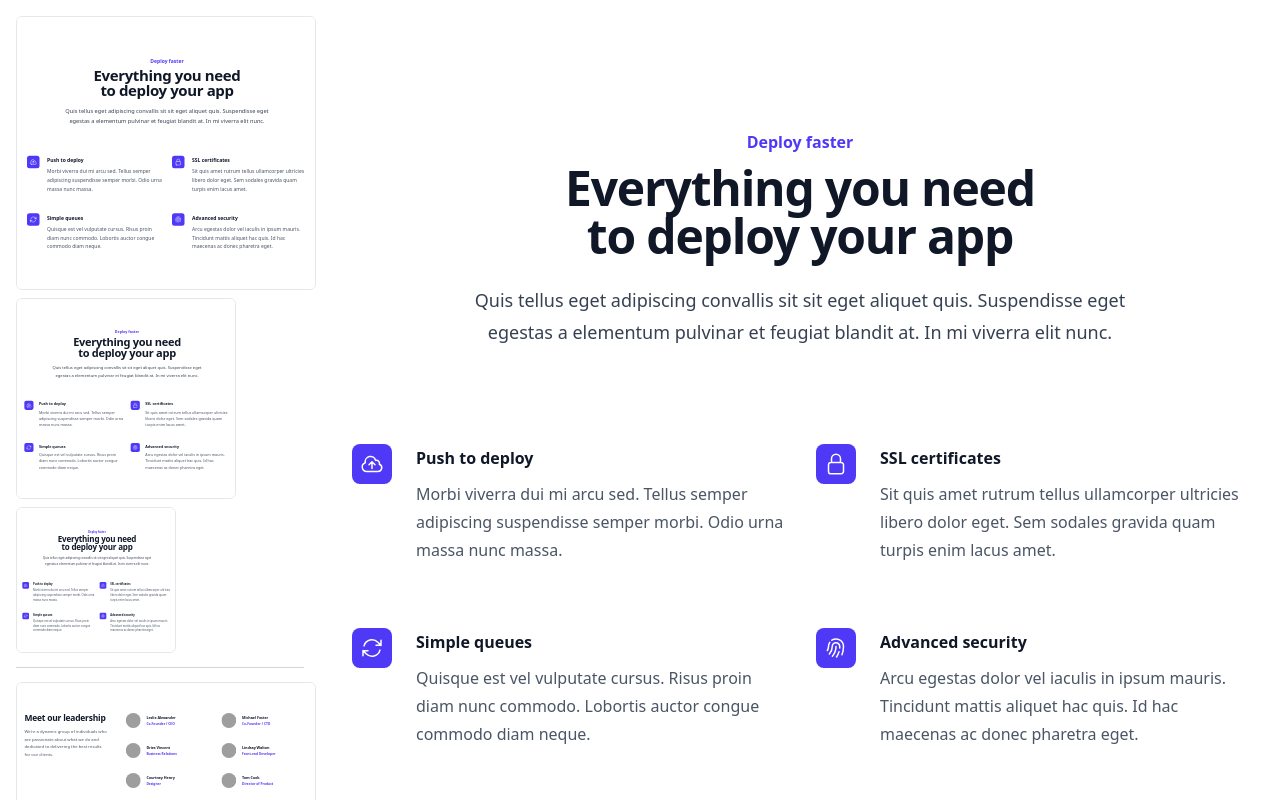
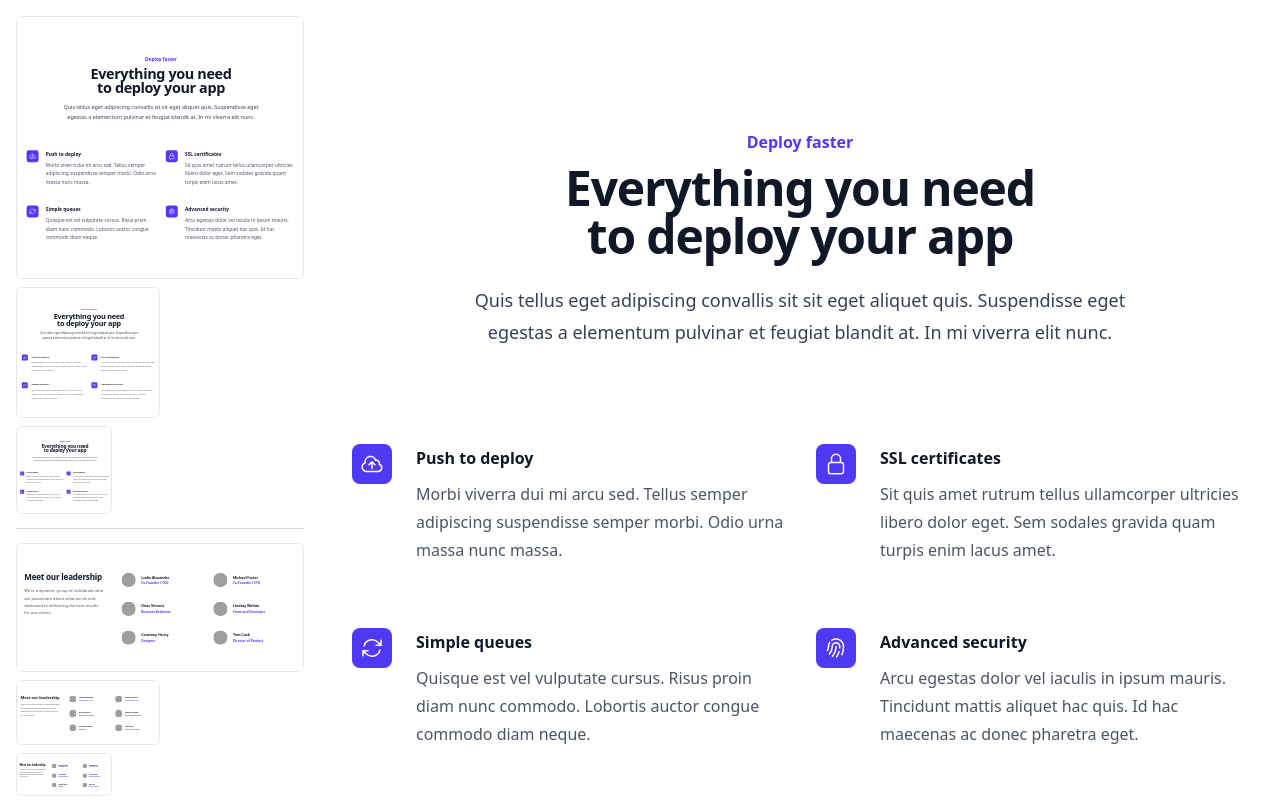
Before and after one commit to sam002696/component-preview, a React (Vite) app: page / in a window 1280 px wide. Built offline with nearby package versions, Linux system fonts and the light colour scheme; grey boxes are pictures that could not be loaded.

Commit message:
refactor: simplify Button and Preview components for improved readability and performance

```diff
--- a/src/components/Button.jsx
+++ b/src/components/Button.jsx
@@ -1,7 +1,7 @@
 import React from "react";
 
 const Button = ({
-                    label = "Button text",
+                    label = "Button",
                     onClick,
                     disabled = false,
                 }) => {
--- a/src/components/Preview.jsx
+++ b/src/components/Preview.jsx
@@ -1,71 +1,71 @@
 import {useRef, useLayoutEffect, useState} from "react";
 
-const PREVIEW_SIZES = [
-    {key: "lg", width: 300},
-    {key: "sm", width: 220},
-    {key: "xs", width: 160},
-];
-
-const ELEMENT_SCALE_BY_PREVIEW = {
-    300: 1.3,   // large
-    220: 0.98,  // medium
-    160: 0.6,   // small
-};
-
-
-const PreviewItem = ({width, children}) => {
-
+const PreviewItem = ({children}) => {
     const measureRef = useRef(null);
+    const previewRef = useRef(null);
 
     const [measured, setMeasured] = useState({
-        width: 0,
-        height: 0,
+        contentWidth: 0,
+        contentHeight: 0,
+        previewWidth: 0,
     });
 
     useLayoutEffect(() => {
-        if (!measureRef.current) return;
+        if (!measureRef.current || !previewRef.current) return;
 
-        const ro = new ResizeObserver(([entry]) => {
+        const update = () => {
             setMeasured({
-                width: entry.contentRect.width,
-                height: entry.contentRect.height,
+                contentWidth: measureRef.current.offsetWidth,
+                contentHeight: measureRef.current.offsetHeight,
+                previewWidth: previewRef.current.offsetWidth,
             });
-        });
+        };
 
+        update();
+
+        const ro = new ResizeObserver(update);
         ro.observe(measureRef.current);
+        ro.observe(previewRef.current);
+
         return () => ro.disconnect();
     }, []);
 
-    const hasMeasurement = measured.width > 0 && measured.height > 0;
+    const hasMeasurement =
+        measured.contentWidth > 0 &&
+        measured.contentHeight > 0 &&
+        measured.previewWidth > 0;
 
-    const isSection = hasMeasurement ? measured.width > width : false;
+    const isSection =
+        hasMeasurement && measured.contentWidth > measured.previewWidth;
+
     let scale = 1;
 
     if (hasMeasurement) {
-        if (measured.width > width) {
-            // section
-            scale = width / measured.width;
+        if (isSection) {
+            scale = measured.previewWidth / measured.contentWidth;
         } else {
-            // element
-            scale = ELEMENT_SCALE_BY_PREVIEW[width] ?? 0.75;
+            scale = Math.sqrt(
+                measured.previewWidth / measured.contentWidth
+            );
         }
     }
 
-
     return (
         <div
+            ref={previewRef}
             className={`border border-gray-200 rounded-md overflow-hidden ${
-                !isSection && hasMeasurement ? "flex justify-center items-center p-3" : ""
+                !isSection && hasMeasurement
+                    ? "flex justify-center items-center p-3"
+                    : ""
             }`}
             style={{
-                width,
                 height:
                     hasMeasurement && isSection
-                        ? measured.height * scale
+                        ? measured.contentHeight * scale
                         : "auto",
             }}
         >
-            {/* Hidden measurer (ALWAYS rendered) */}
+            {/* Hidden measurer */}
             <div
                 ref={measureRef}
                 style={{
@@ -80,13 +80,15 @@ const PreviewItem = ({width, children}) => {
                 {children}
             </div>
 
-            {/*  Visible preview (only after measurement) */}
+            {/* Visible preview */}
             {hasMeasurement && (
                 <div
                     style={{
-                        width: measured.width,
+                        width: measured.contentWidth,
                         transform: `scale(${scale})`,
-                        transformOrigin: isSection ? "top left" : "center",
+                        transformOrigin: isSection
+                            ? "top left"
+                            : "center",
                         pointerEvents: "none",
                     }}
                 >
@@ -99,14 +101,21 @@ const PreviewItem = ({width, children}) => {
 
 const Preview = ({children}) => {
     return (
-        <div className="space-y-2">
-            {PREVIEW_SIZES.map(({key, width}) => (
-                <PreviewItem key={key} width={width}>
-                    {children}
-                </PreviewItem>
-            ))}
+        <div className="flex flex-col gap-2">
+            <div className="w-full">
+                <PreviewItem>{children}</PreviewItem>
+            </div>
+
+            <div className="w-2/4">
+                <PreviewItem>{children}</PreviewItem>
+            </div>
+
+            <div className="w-1/3">
+                <PreviewItem>{children}</PreviewItem>
+            </div>
         </div>
     );
 };
 
+
 export default Preview;
```
